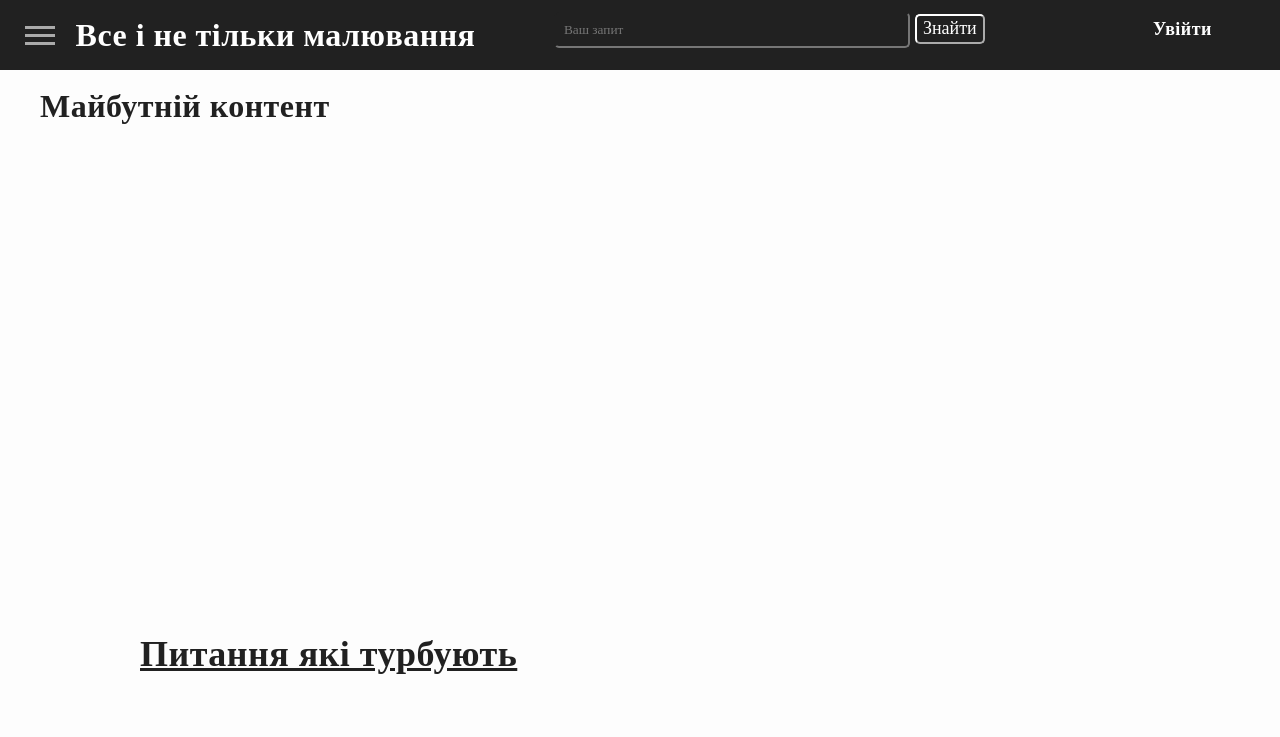
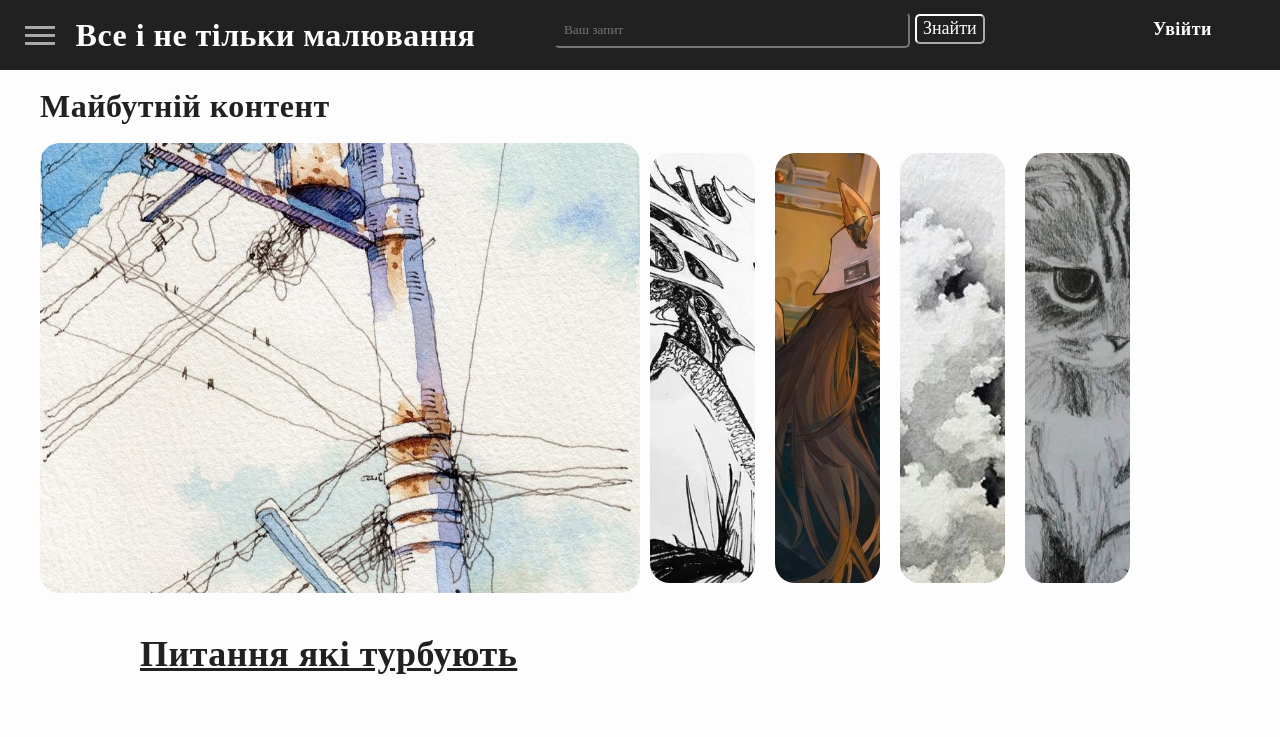
Before and after one commit to Michtert/every-and-drawing, a plain HTML site: page index.html in a window 1280 px wide. Shown: the top 737 px of the page. Drawn offline with Linux system fonts and the light colour scheme.

Commit message:
Update index.html

```diff
--- a/index.html
+++ b/index.html
@@ -46,7 +46,7 @@
     <h1>Майбутній контент</h1>
     <br>
     <div class="all_news">
-      <div class="all_new active" style='--newPhoto:url("saitu/assets/img/ninf/1.jpg");'>
+      <div class="all_new active" style='--newPhoto:url("../img/ninf/1.jpg");'>
         <div class="label">
           <div class="info">
             <div class="main"><a href="saitu/assets/img/ninf/1.jpg" target="_blank"></a></div>
@@ -54,7 +54,7 @@
           </div>
       </div>
     </div>
-    <div class="all_new" style='--newPhoto:url("saitu/assets/img/ninf/2.jpg");'>
+    <div class="all_new" style='--newPhoto:url("../img/ninf/2.jpg");'>
       <div class="label">
         <div class="info">
           <div class="main"><a href="saitu/assets/img/ninf/2.jpg" target="_blank"></a></div>
@@ -62,7 +62,7 @@
         </div>
       </div>
     </div>
-    <div class="all_new" style='--newPhoto:url("saitu/assets/img/ninf/3.jpg");'>
+    <div class="all_new" style='--newPhoto:url("../img/ninf/3.jpg");'>
       <div class="label">
         <div class="info">
           <div class="main"><a href="saitu/assets/img/ninf/3.jpg" target="_blank"></a> </div>
@@ -70,7 +70,7 @@
         </div>
       </div>
       </div>
-    <div class="all_new" style='--newPhoto:url("saitu/assets/img/ninf/4.jpg");'>
+    <div class="all_new" style='--newPhoto:url("../img/ninf/4.jpg");'>
       <div class="label">
         <div class="info">
           <div class="main"><a href="saitu/assets/img/ninf/4.jpg" target="_blank"></a></div>
@@ -78,7 +78,7 @@
         </div>
       </div>
     </div>
-    <div class="all_new" style='--newPhoto:url("saitu/assets/img/ninf/5.jpg");'>
+    <div class="all_new" style='--newPhoto:url("../img/ninf/5.jpg");'>
       <div class="label">
         <div class="info">
           <div class="main"><a href="saitu/assets/img/ninf/5.jpg" target="_blank"></a></div>
```
